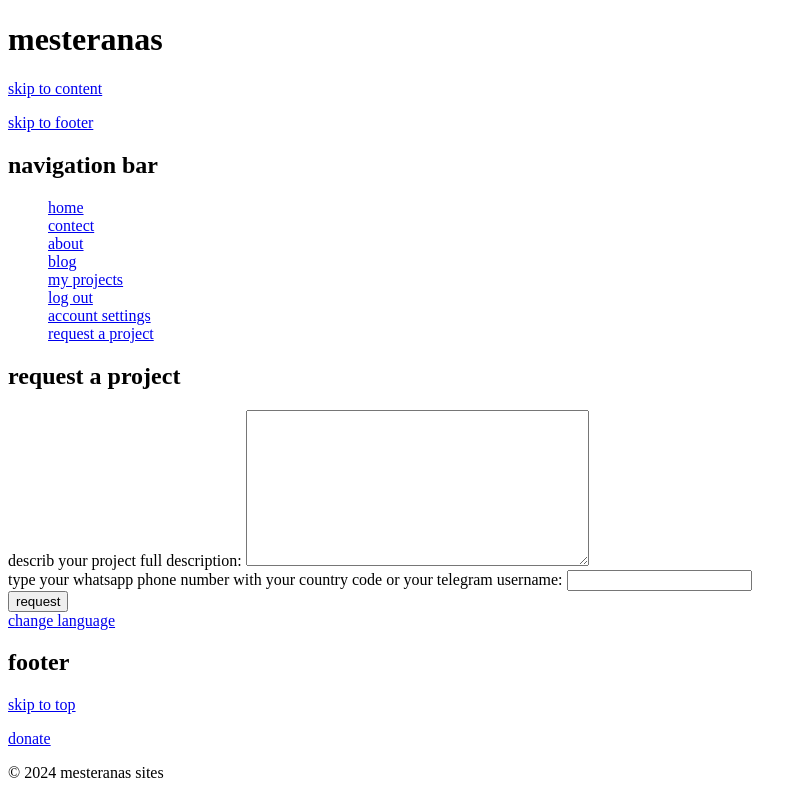
After one commit to mesteranas/mesteranas_django, a Django app: page /en/requestAProject in a window 1280 px wide. The commit adds this page. Shown: the whole page, without its empty margins (0-807 px from the left). Run offline with Django 5.2, Linux system fonts and the light colour scheme; a user stored in the database is signed in; data comes from the database, SQL or seed files in the repository; both versions use the stored data as it was after the commit.

Commit message:
12/04/2024

```diff
--- a/mesteranas/home/admin.py
+++ b/mesteranas/home/admin.py
@@ -4,3 +4,4 @@ from . import models
 # Register your models here.
 admin.site.register(models.post)
 admin.site.register(models.Comments)
+admin.site.register(models.requestProject)
--- a/mesteranas/home/forms.py
+++ b/mesteranas/home/forms.py
@@ -30,3 +30,6 @@ def getCategory():
     return categories
 class SelectCategory(forms.Form):
     category=forms.ChoiceField(choices=getCategory(),label=_("select category"))
+class RequestAProjectForm(forms.Form):
+    describ=forms.CharField(label=_("describ your project full description"),widget=forms.Textarea)
+    contect=forms.CharField(label=_("type your whatsapp phone number with your country code or your telegram username"))
--- a/mesteranas/home/models.py
+++ b/mesteranas/home/models.py
@@ -20,3 +20,9 @@ class Comments(models.Model):
     date=models.DateTimeField(auto_now=True)
     def __str__(self):
         return self.title + self.post.englishTitle + self.user.first_name + self.user.last_name
+class requestProject(models.Model):
+    describ=models.TextField()
+    contect=models.CharField(max_length=1000)
+    user=models.ForeignKey(to=User,on_delete=models.CASCADE)
+    def __str__(self):
+        return self.user.username
--- a/mesteranas/home/urls.py
+++ b/mesteranas/home/urls.py
@@ -14,5 +14,6 @@ urlpatterns=[
     path("blog/category/<str:category>",views.blog,name="blog"),
     path("blog/post/<int:pk>",views.viewblog,name="ViewPost"),
     path("myProjects",views.myProjects,name="myProjects"),
-    path("vlog/post/<int:pk>/comments",views.comments,name="comments")
+    path("vlog/post/<int:pk>/comments",views.comments,name="comments"),
+    path("requestAProject",views.requestAProject,name="requestProject")
 ]
--- a/mesteranas/home/views.py
+++ b/mesteranas/home/views.py
@@ -155,3 +155,17 @@ def comments(r,pk):
             comment.save()
     form=forms.Comment()
     return render(r,"comments.html",{"comments":comments,"form":form})
+@login_required
+def requestAProject(r):
+    user=get_object_or_404(User,username=r.user)
+    if r.method=="POST":
+        form=forms.RequestAProjectForm(r.POST)
+        if form.is_valid():
+            model=models.requestProject()
+            model.user=user
+            model.describ=form.cleaned_data["describ"]
+            model.contect=form.cleaned_data["contect"]
+            model.save()
+        return render(r,"project/done.html")
+    form=forms.RequestAProjectForm()
+    return render(r,"project/form.html",{"form":form})
--- a/mesteranas/templates/contect.html
+++ b/mesteranas/templates/contect.html
@@ -15,5 +15,5 @@
 <br>
 <a href="mailto:anasformohammed@gmail.com">email</a>
 <br>
-<a href="https://Github.com/mesteranas/anas_main_django">{%trans "visite project on Github"%}</a>
+<a href="https://Github.com/mesteranas/mesteranas_django">{%trans "visite project on Github"%}</a>
 {%endblock%}
--- a/mesteranas/templates/home.html
+++ b/mesteranas/templates/home.html
@@ -25,6 +25,7 @@
     {%if user.is_authenticated%}
         <li><a href="{%url "logout"%}">{%trans "log out"%}</a></li>
         <li><a href="{%url "accountSettings"%}">{%trans "account settings"%}</a></li>
+        <li><a href="{%url "requestProject"%}">{%trans "request a project"%}</a></li>
         {%else%}
         <li><a href="{%url "login"%}">{%trans "login"%}</a></li>
         <li><a href="{%url "newaccound"%}">{%trans "create new account"%}</a></li>
--- /dev/null
+++ b/mesteranas/templates/project/form.html
@@ -0,0 +1,11 @@
+{%extends "home.html"%}
+{%load i18n%}
+{%block title%}{%trans "request a project"%}{%endblock%}
+{%block content%}
+<h2>{%trans "request a project"%}</h2>
+<form method="post">
+    {%csrf_token%}
+    {{form}}
+    <button type="submit">request</button>
+</form>
+{%endblock%}
```
Also changed, not shown: mesteranas/templates/about.html (+11 -4 lines), mesteranas/templates/project/done.html (added, +8 -0 lines), mesteranas/db.sqlite3, mesteranas/home/migrations/0005_requestproject.py (added), mesteranas/locale/ar/LC_MESSAGES/django.po, 1 other file.
